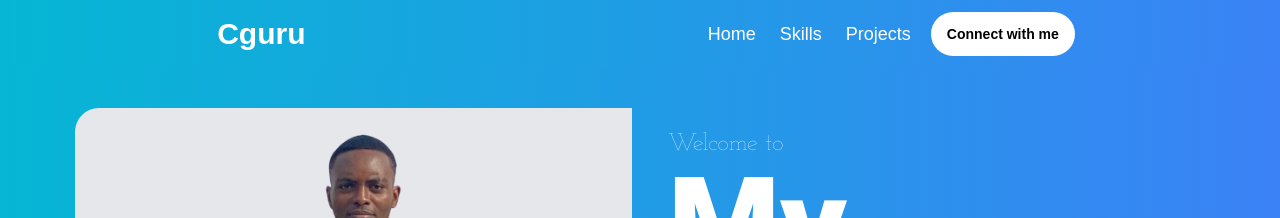
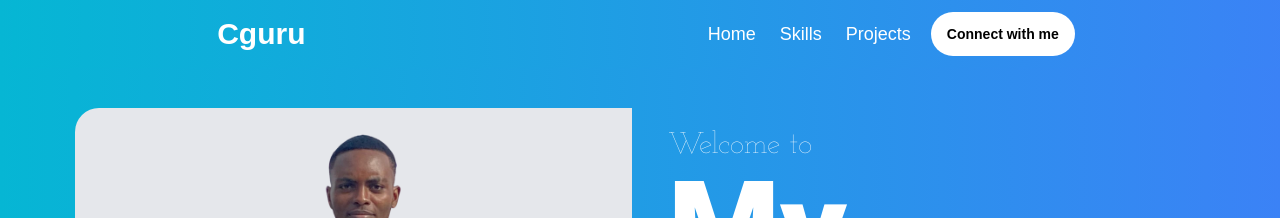
Before and after one commit to guyasong2/portfolio, a Next.js app: page / in a window 1280 px wide. Shown: the top 218 px of the page. Built offline with nearby package versions, Linux system fonts and the light colour scheme.

Commit message:
Update Hero.tsx

```diff
--- a/app/components/Hero.tsx
+++ b/app/components/Hero.tsx
@@ -13,7 +13,7 @@ const Hero = () => {
       </span>
 
       <span className='sm:col-span-4 p-5 w-full'>
-        <p className='josefin text-white text-2xl '>Welcome to</p>
+        <p className='josefin text-white text-3xl '>Welcome to</p>
         <h1 className='text-white font-bold roboto text-5xl md:text-5xl lg:text-9xl sm:text-5xl'>My Portfolio</h1>
 
         <p className='pb-2 text-black'>This portfolio is a representation of all what I have learned and accomplished as a frontend developer</p>
```
